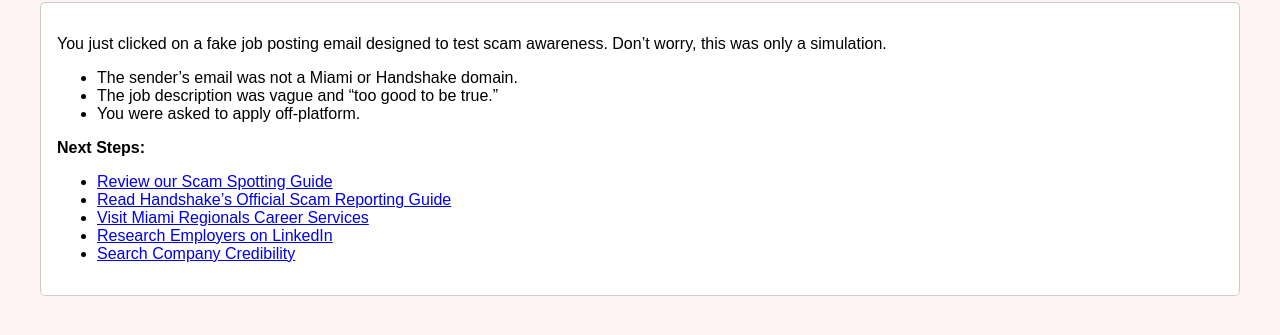
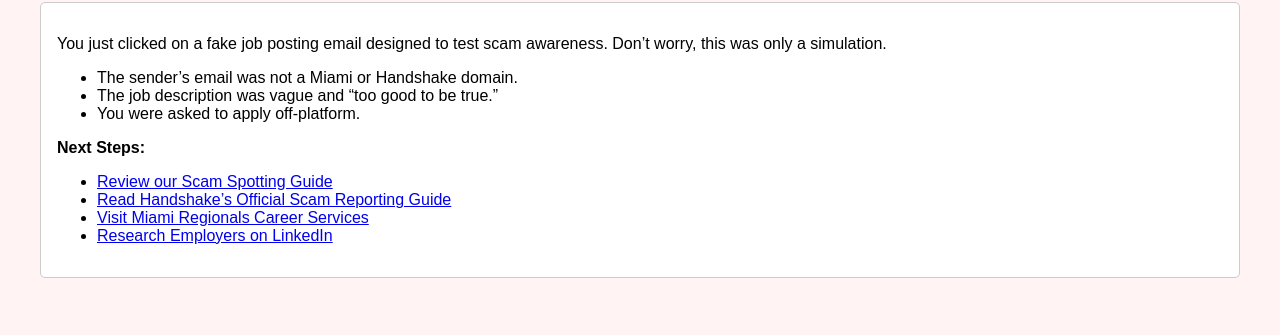
Before and after one commit to justinjoallen/phishing-awareness-test, a plain HTML site: page index.html in a window 1280 px wide. Shown: the part 119-454 px from the top of the page. Drawn offline with Linux system fonts and the light colour scheme.

Commit message:
Remove link to search company credibility

```diff
--- a/index.html
+++ b/index.html
@@ -24,7 +24,6 @@
   <li><a href="https://support.joinhandshake.com/hc/en-us/articles/34476362391831-How-to-Spot-and-Report-Scams-on-Handshake" target="_blank">Read Handshake’s Official Scam Reporting Guide</a></li>
   <li><a href="https://miamioh.edu/regionals/student-resources/career-services-professional-development/index.html" target="_blank">Visit Miami Regionals Career Services</a></li>
   <li><a href="https://www.linkedin.com" target="_blank">Research Employers on LinkedIn</a></li>
-  <li><a href="https://www.bing.com/search?q=is+grant+street+group+legit" target="_blank">Search Company Credibility</a></li>
 </ul>
   </div>
 </body>
```
